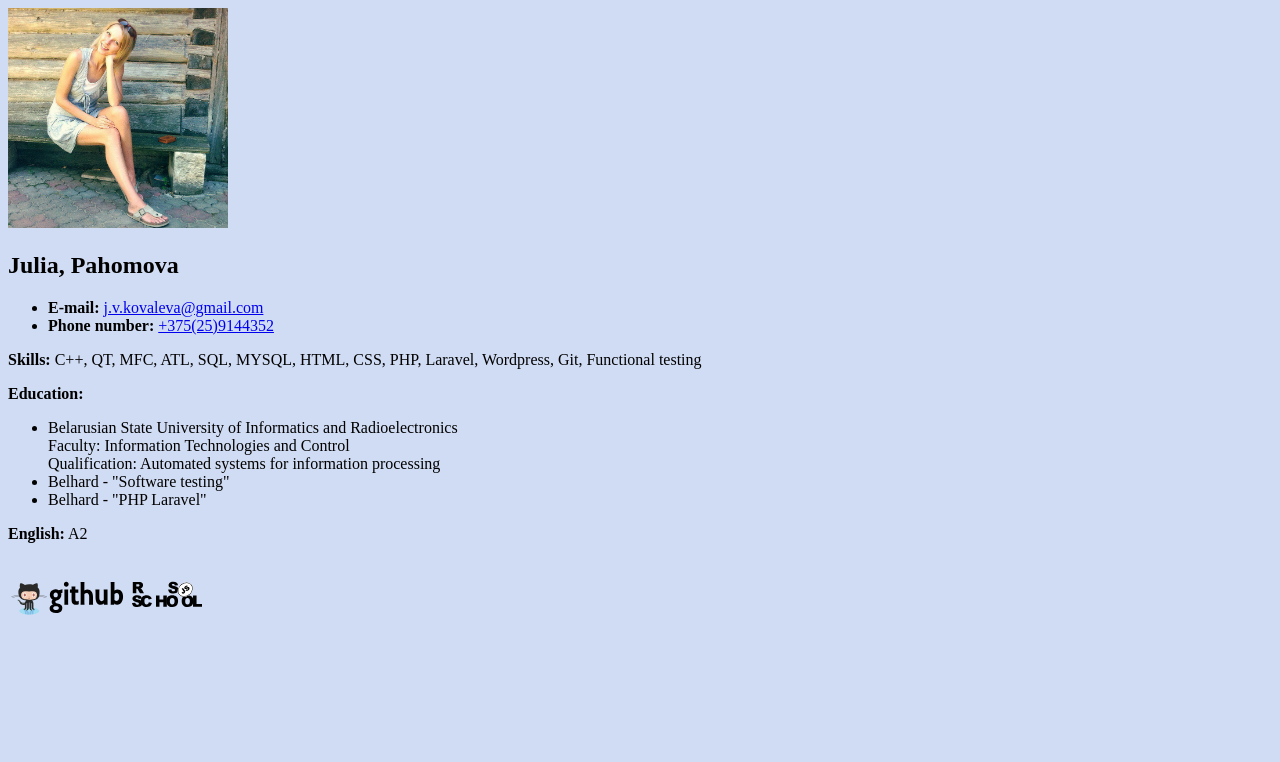
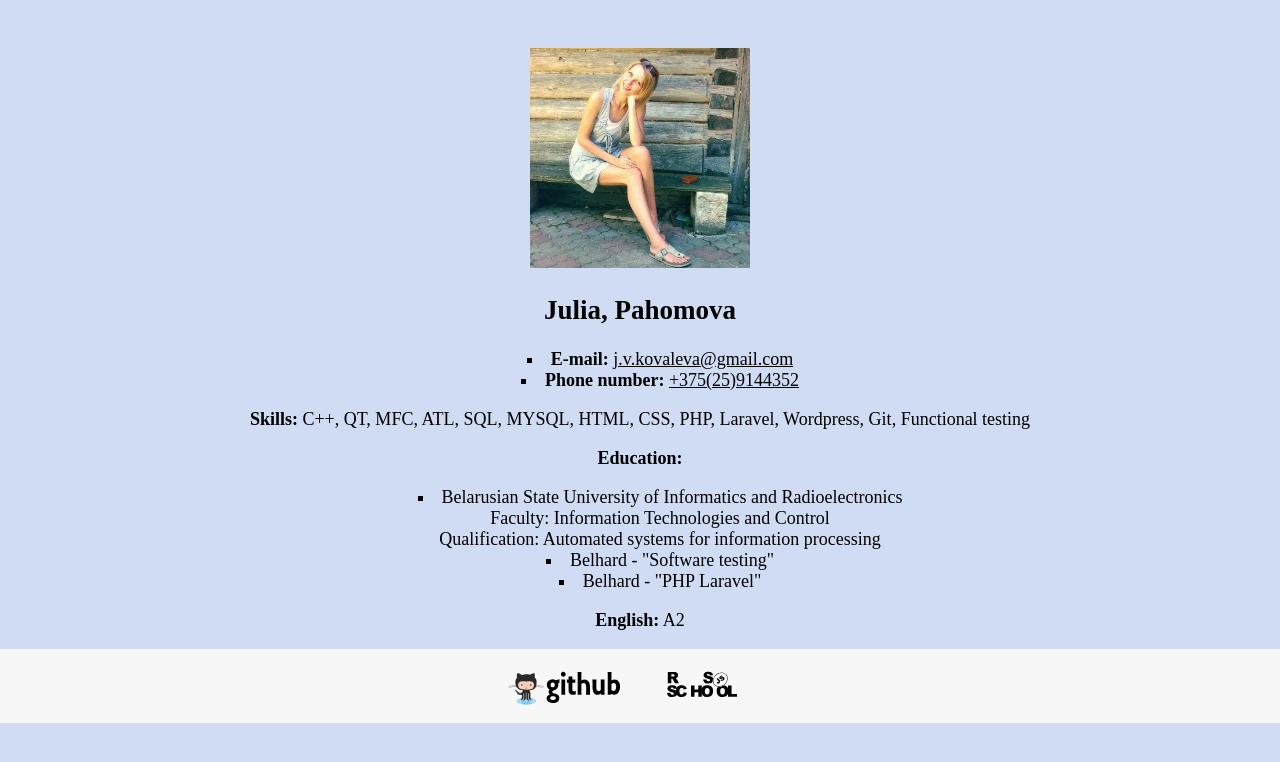
Before and after one commit to JuliaPahomova/rsschool-cv, a plain HTML site: page index.html in a window 1280 px wide. Drawn offline with Linux system fonts and the light colour scheme.

Commit message:
feat: add styles

```diff
--- a/style.css
+++ b/style.css
@@ -1,13 +1,57 @@
+
+ html{
+	box-sizing: border-box;
+}
+*,*::before, ::after{
+	box-sizing: inherit;
+}
 body {
   background:#d0dcf3;
+   margin: 0;
+  padding-top: 3em;
+  display: flex;
+  flex-direction: column;
+    margin: 0;
+	height: 100%;
 }
-.block{
+.wrapper{
 	  max-width: 1024px;
 	  margin: 0 auto;
 	  font-family: "Times New Roman",Georgia,Serif;
-	  font-size: 18px;
+	font-size: 18px;
+	text-align: center;
+
+	flex-grow: 1;
+
 }
 .myphoto{
 	width: 220px;
-  height: 220px;
+	height: 220px;
+	align-content: center;
 }
+.list{
+	list-style-type:square;
+	list-style-position:inside;
+
+}
+.footer {
+
+ background: #f7f7f7;
+  width: 100%;
+	text-align: center;
+	margin: auto;
+
+  }
+  .link {
+    color:black;
+	margin-right: 3%;
+   }
+   .link:visited {
+    color:rgb(0, 119, 128);
+   }
+   a {
+    color:black;
+   }
+   a:visited {
+    color:rgb(0, 119, 128);
+   }
```
